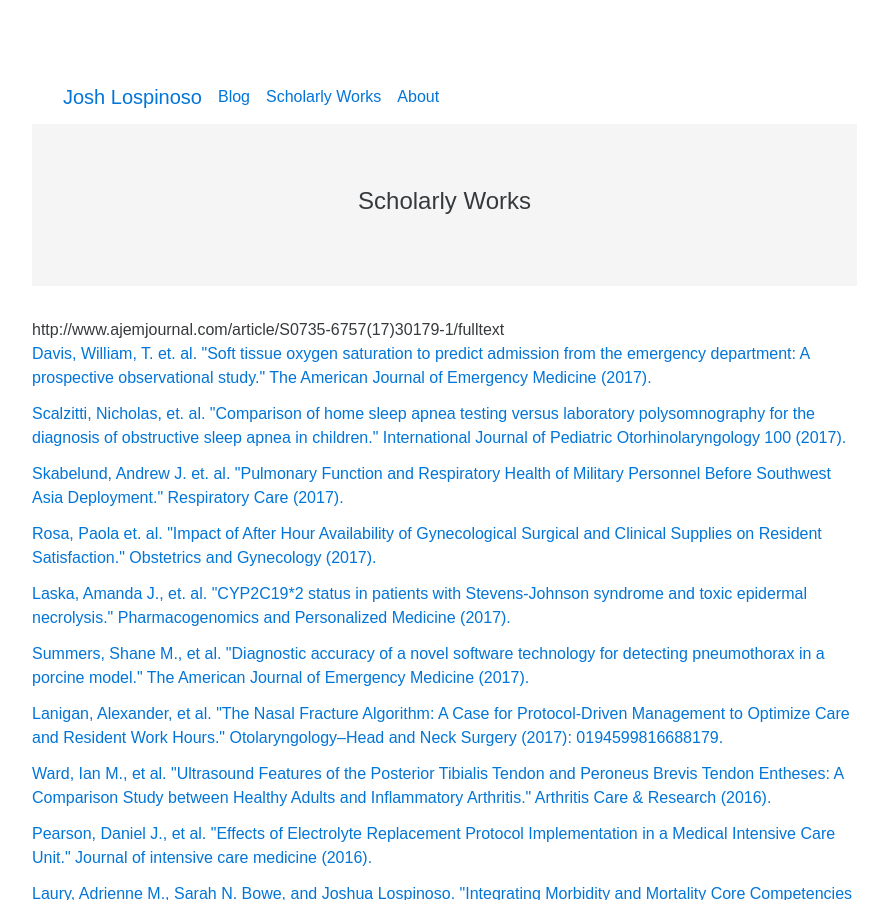
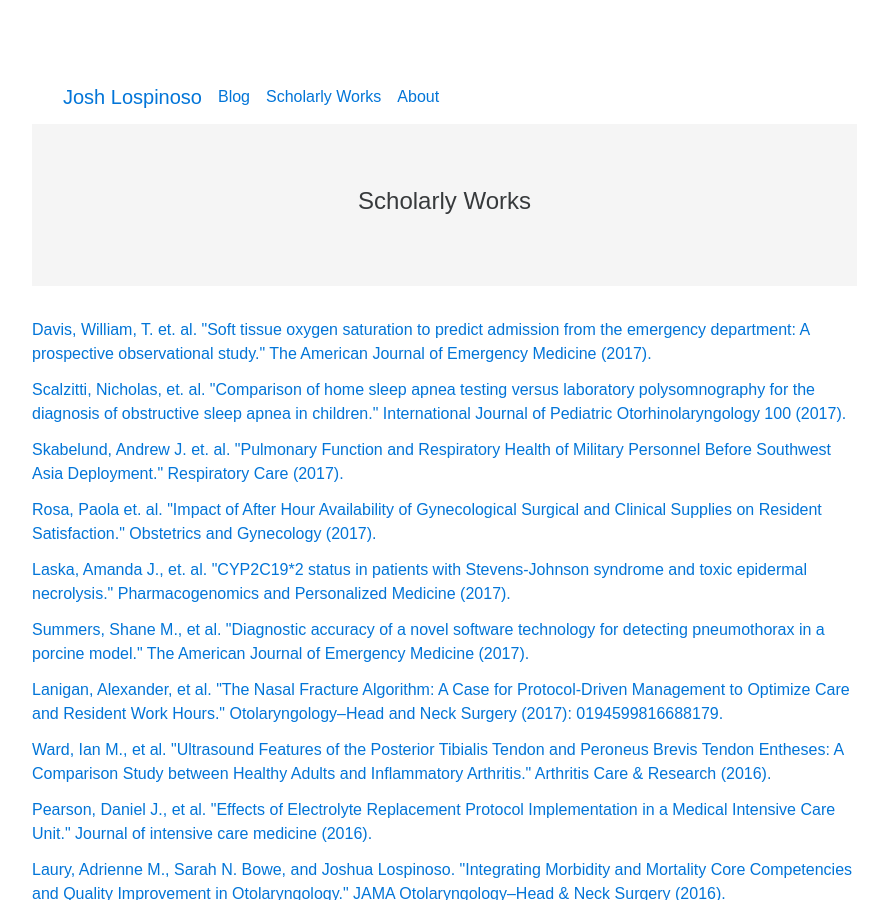
Before and after one commit to JLospinoso/jlospinoso.github.io, a Jekyll site: the page built from scholarly.html, in a window 1280 px wide and 900 px high. Shown: the whole window, without its empty margins (53-936 px from the left). Built offline with Jekyll 4.4.1, drawn with Linux system fonts in a browser that asks for light colours; some web fonts are replaced; some of the changed lines change nothing that is shown.

Commit message:
Scholarly updates

```diff
--- a/scholarly.html
+++ b/scholarly.html
@@ -5,7 +5,6 @@ title: Josh Lospinoso - Scholarly Works
 <div class="jumbotron jumbotron-fluid">
   <h4 class="text-xs-center">Scholarly Works</h4>
 </div>
-http://www.ajemjournal.com/article/S0735-6757(17)30179-1/fulltext
 <div class="card card-borderless">
   <a href="http://www.ajemjournal.com/article/S0735-6757(17)30179-1/abstract" target="_blank">Davis, William, T. et. al. "Soft tissue oxygen saturation to predict admission from the emergency department: A prospective observational study." The American Journal of Emergency Medicine (2017).</a>
 </div>
```
